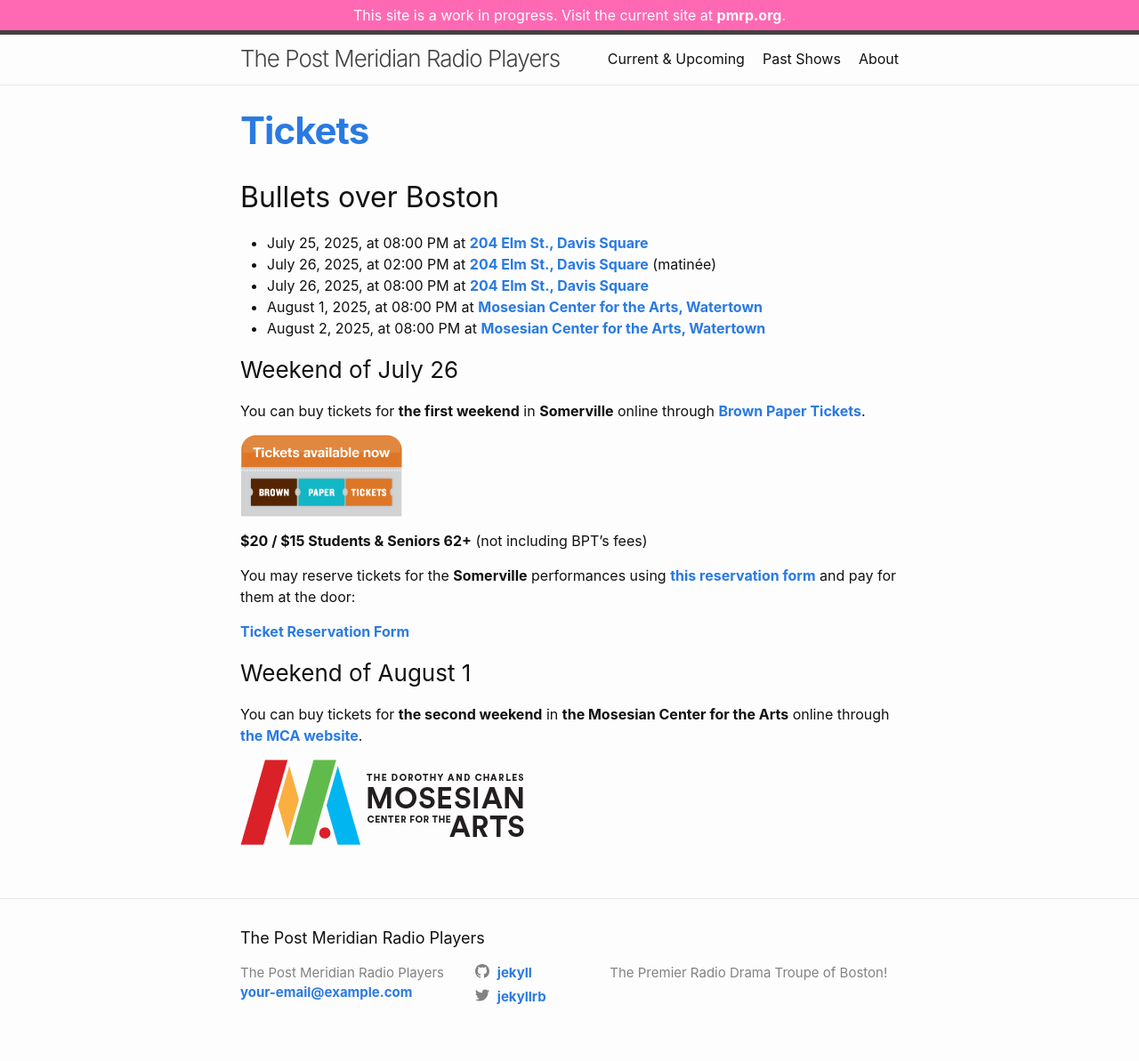
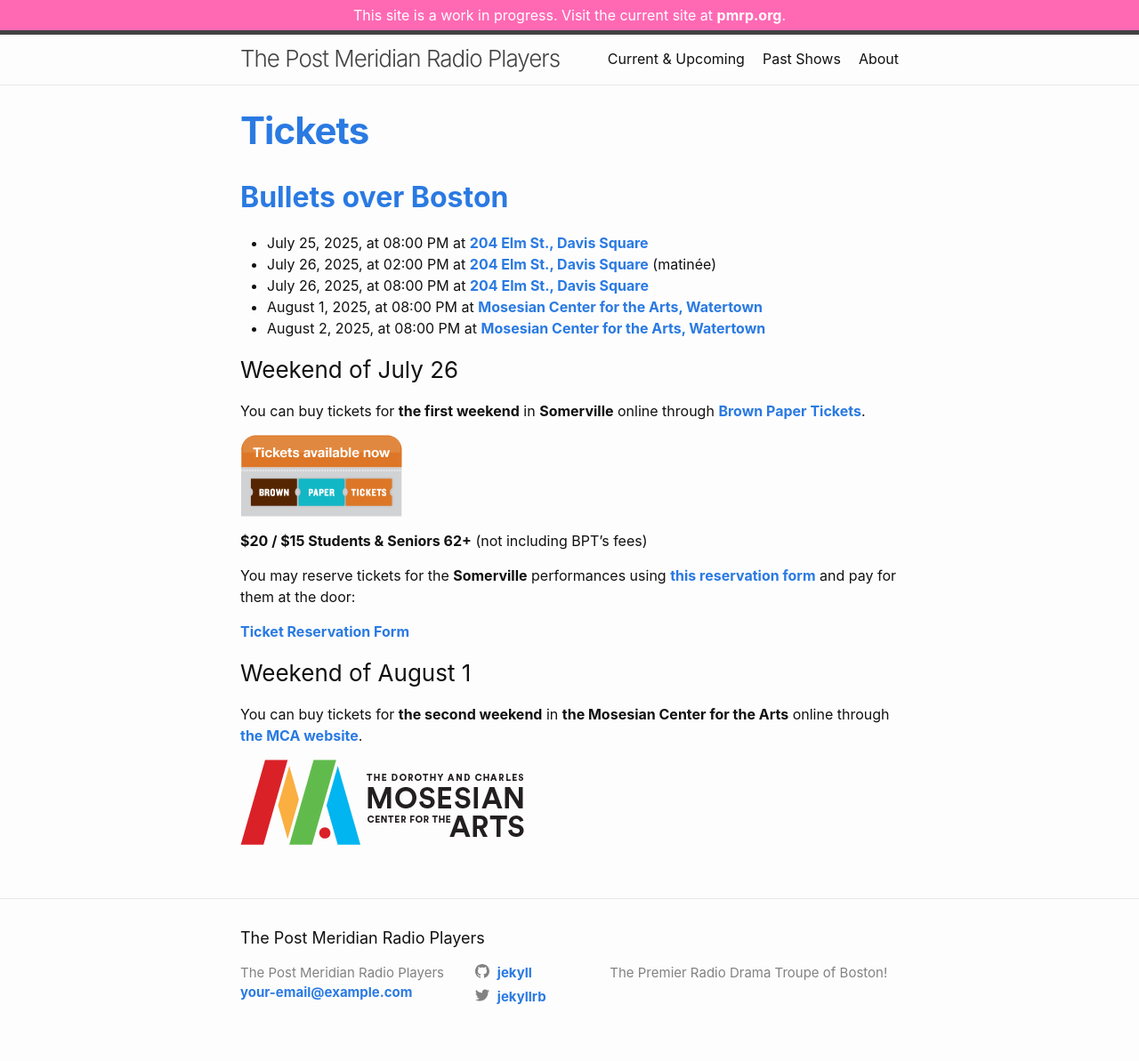
Before and after one commit to pmrp-boston/pmrp_2025, a Jekyll site: the page built from tickets.md, in a window 1280 px wide. Shown: the whole page at 89% size. Built offline with Jekyll 4.4.1, drawn with Linux system fonts in a browser that asks for light colours.

Commit message:
Tickets page should link back to show

```diff
--- a/tickets.md
+++ b/tickets.md
@@ -6,7 +6,7 @@ title: Tickets
 {% assign current_events = site.events | where: "current", true %}
 {% for event in current_events %}
 
-## {{ event.title }}
+## [{{ event.title }}]({{ event.url | relative_url }})
 {% include performances_list.html performances=event.performances %}
 
 {% for ticket_details in event.tickets %}
```
